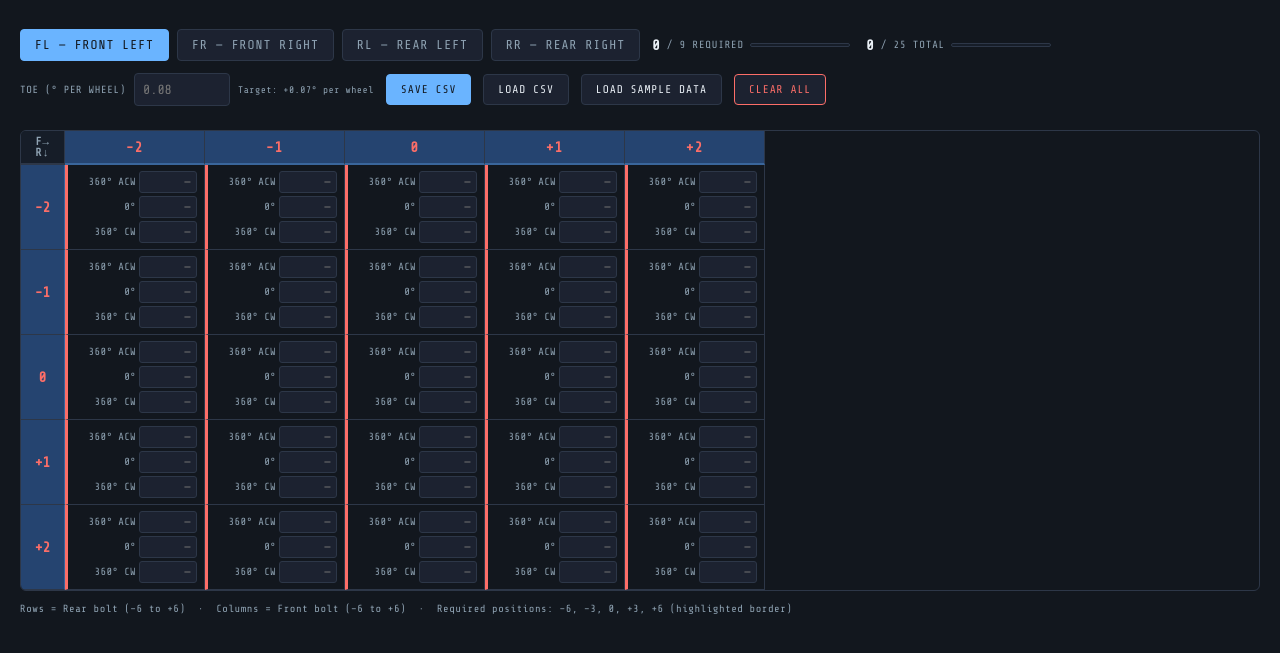
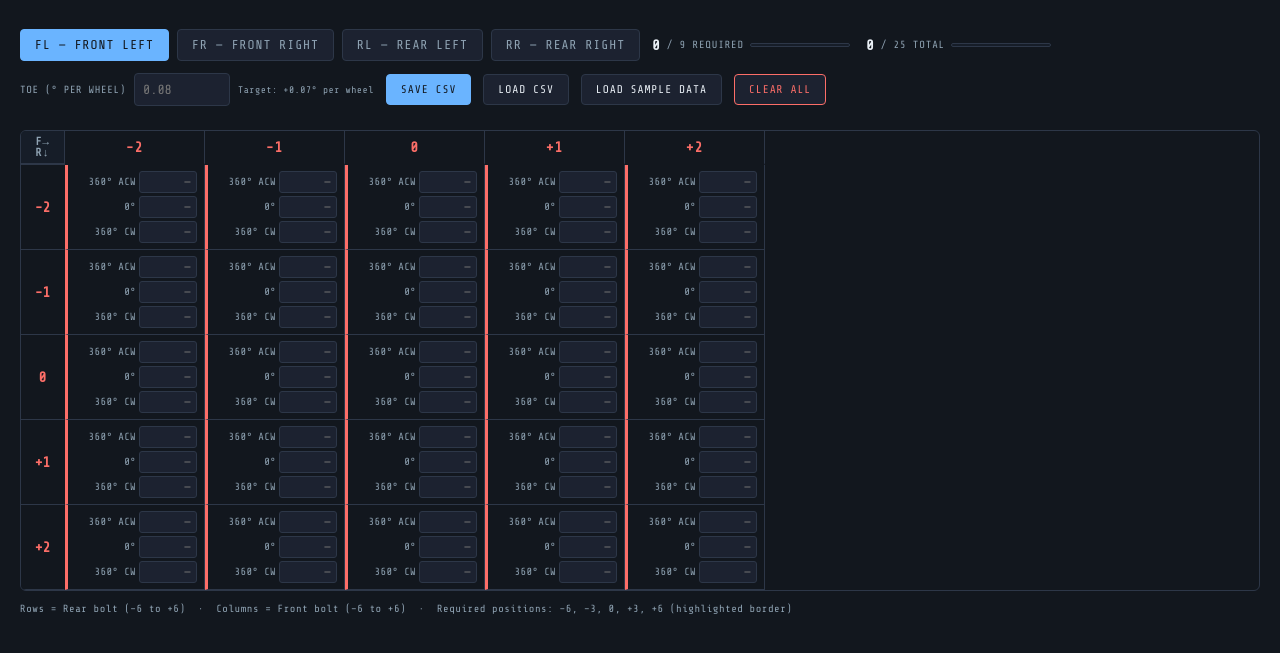
Before and after one commit to marcelrienks/angularity, a website with bundled scripts: page site/input.html in a window 1280 px wide. Shown: the part 147-800 px from the top of the page. Built offline with nearby package versions, Linux system fonts and the light colour scheme.

Commit message:
Change header backgrounds to dark theme

```diff
--- a/site/css/shared.css
+++ b/site/css/shared.css
@@ -1349,19 +1349,19 @@ body {
  */
 
 .grid-col-header.required {
-  background: var(--req-band);
+  background: var(--bg);
   color: var(--red);
   font-size: 0.9rem;
   font-weight: 900;
-  border-bottom-color: rgba(106, 180, 255, 0.3);
+  border-bottom-color: transparent;
 }
 
 .grid-row-header.required {
-  background: var(--req-band);
+  background: var(--bg);
   color: var(--red);
   font-size: 0.9rem;
   font-weight: 900;
-  border-right-color: rgba(106, 180, 255, 0.3);
+  border-right-color: transparent;
 }
 
 /* Required intersection cell (both axes are required) */
```
